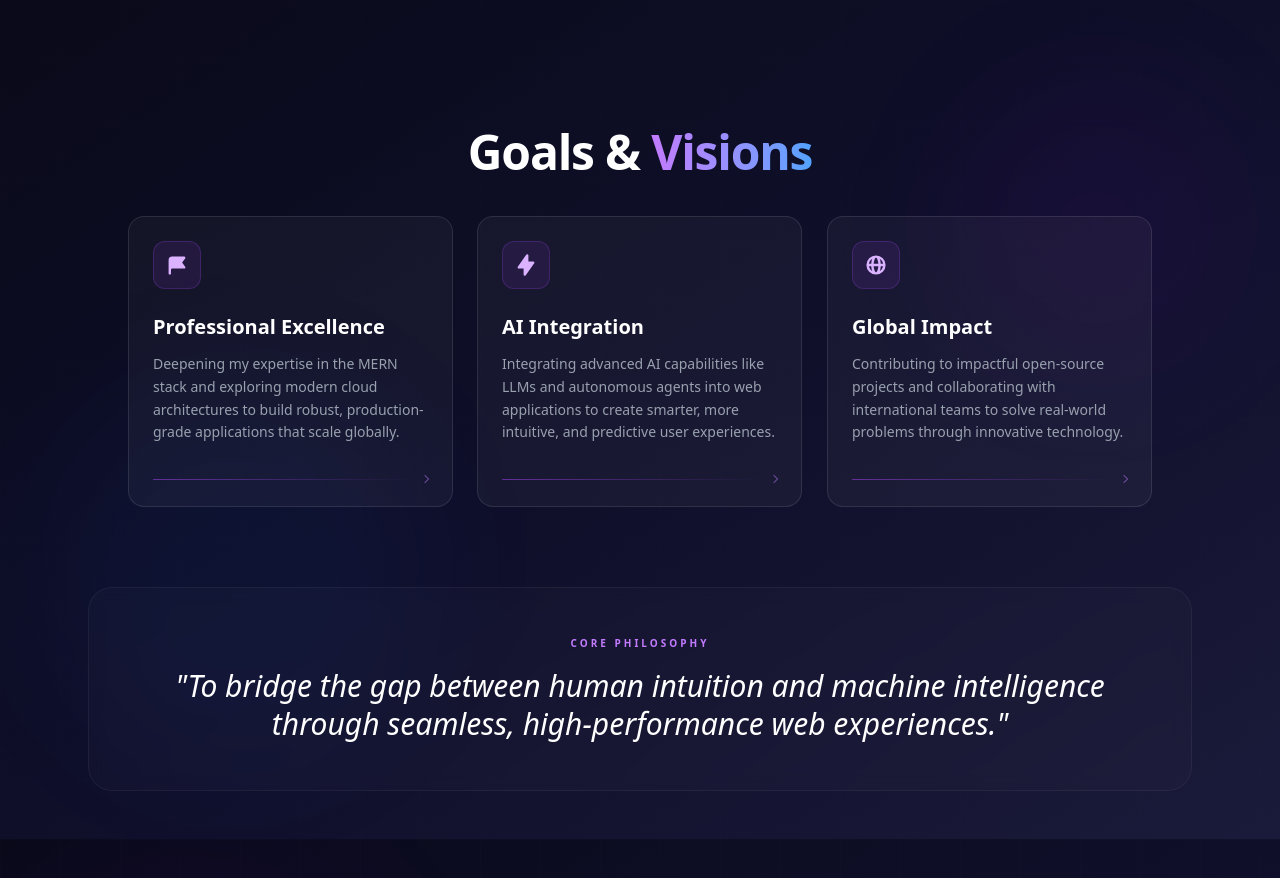
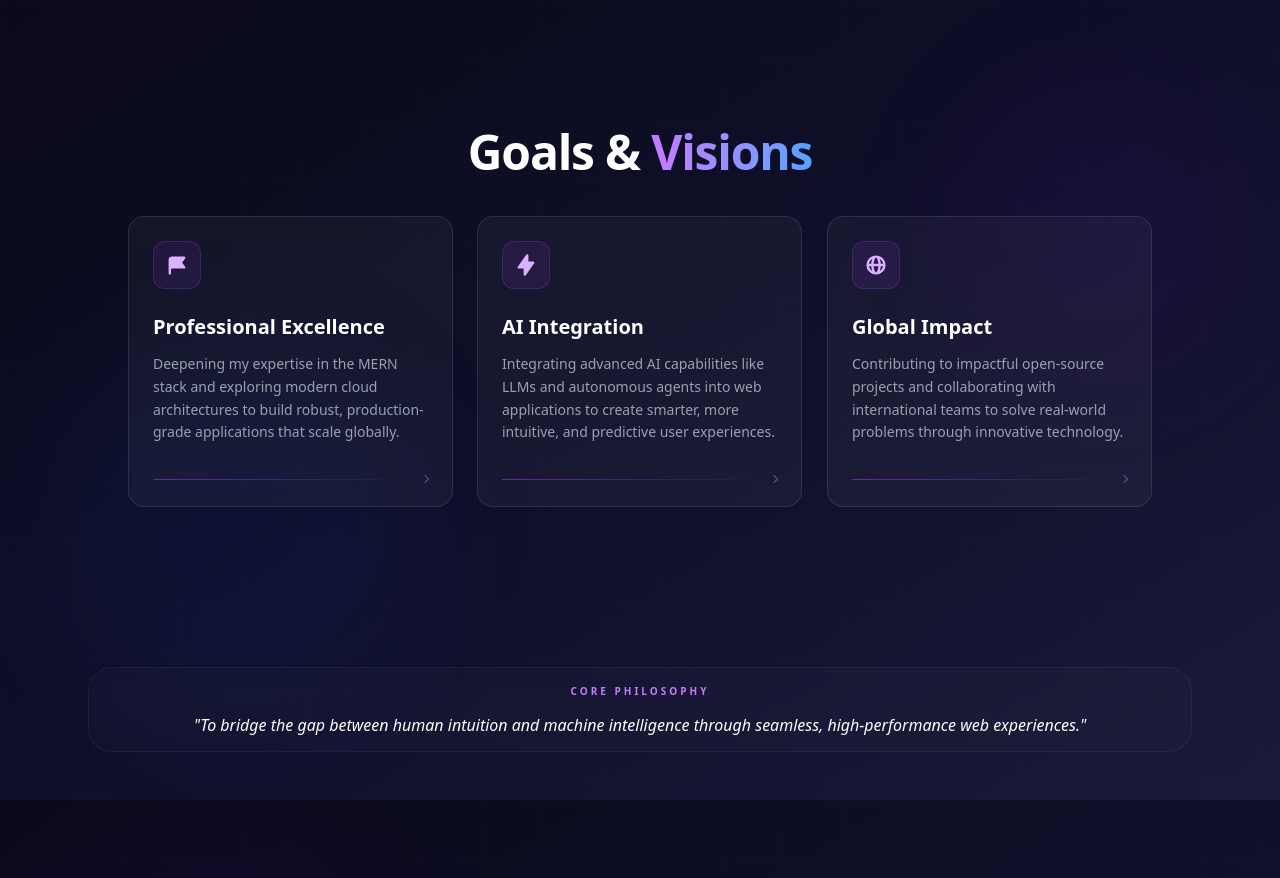
Before and after one commit to MuhammadWaqar7615/Portfolio, a React (Vite) app: page / in a window 1280 px wide. Shown: the part 5600-6478 px from the top of the page. Built offline with nearby package versions, Linux system fonts and the light colour scheme.

Commit message:
update Goals component: enhance layout with flexbox and adjust styling for core philosophy section

```diff
--- a/src/Components/goals&vision/Goals.jsx
+++ b/src/Components/goals&vision/Goals.jsx
@@ -88,7 +88,8 @@ const Goals = () => {
         </div>
       </div>
 
-      <div className="relative z-10 w-full max-w-6xl mx-auto px-4 sm:px-6 pb-8 md:pb-12 will-change-transform">
+      {/* Main content container – flex column, grows to fill space */}
+      <div className="relative z-10 w-full max-w-6xl mx-auto px-4 sm:px-6 pb-8 md:pb-12 will-change-transform flex flex-col flex-grow">
         <motion.div
           initial={{ opacity: 0, y: 20 }}
           whileInView={{ opacity: 1, y: 0 }}
@@ -140,17 +141,18 @@ const Goals = () => {
           </motion.div>
         </div>
 
+        {/* Core Philosophy – now pushed to the bottom with mt-auto */}
         <motion.div
           initial={{ opacity: 0, scale: 0.95 }}
           whileInView={{ opacity: 1, scale: 1 }}
           viewport={{ once: true }}
           transition={{ delay: 0.5, duration: 0.6 }}
-          className="mt-12 md:mt-20 p-6 md:p-12 rounded-3xl bg-white/[0.02] border border-white/5 backdrop-blur-sm text-center"
+          className="mt-auto pt-6 p-2 md:p-4 rounded-3xl bg-white/[0.02] border border-white/5 backdrop-blur-sm text-center"
         >
-           <p className="text-purple-400 text-[10px] font-bold uppercase tracking-[0.3em] mb-4">Core Philosophy</p>
-           <h3 className="text-lg md:text-3xl font-light text-white italic leading-tight">
-             "To bridge the gap between human intuition and machine intelligence through seamless, high-performance web experiences."
-           </h3>
+          <p className="text-purple-400 text-[10px] font-bold uppercase tracking-[0.3em] mb-4">Core Philosophy</p>
+          <h3 className="text-sm md:text-base font-light text-white italic leading-tight">
+            "To bridge the gap between human intuition and machine intelligence through seamless, high-performance web experiences."
+          </h3>
         </motion.div>
       </div>
 
```
